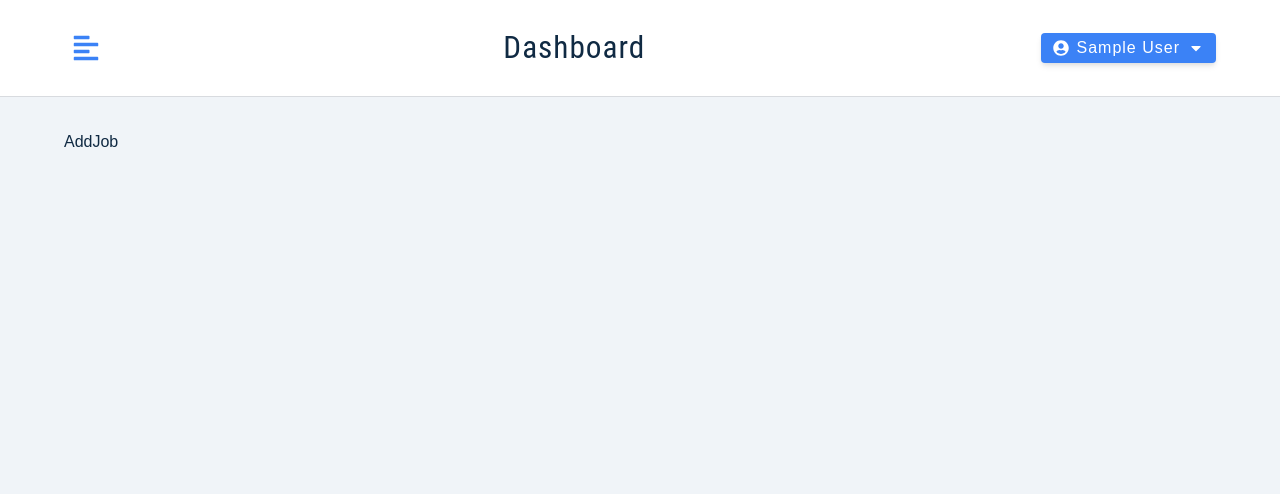
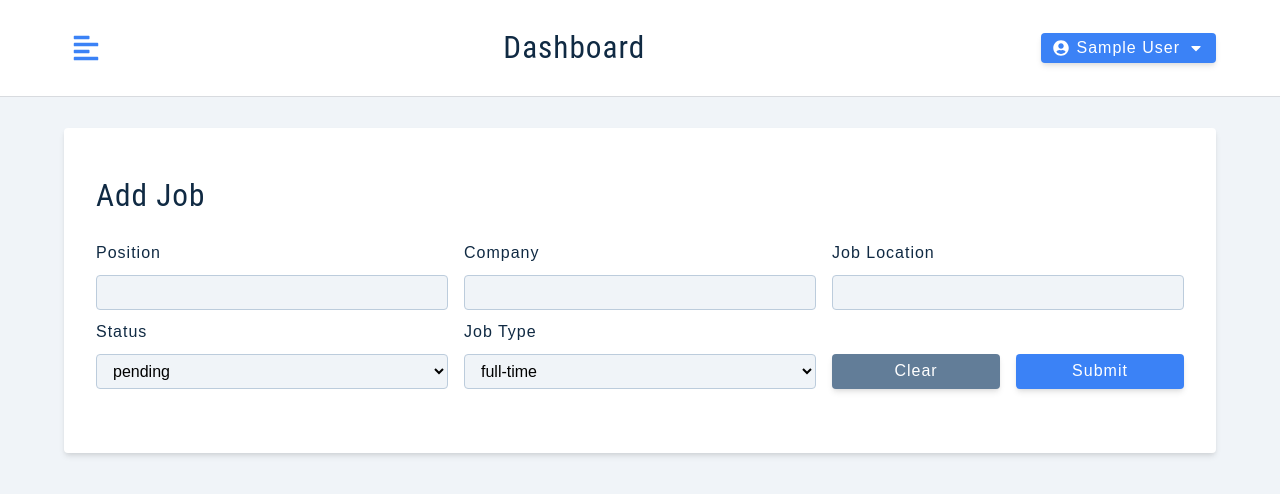
Before and after one commit to aljorgevi/find-job-redux, a React (Create React App) app: page /add-job in a window 1280 px wide. Shown: the top 494 px of the page. Built offline with nearby package versions, Linux system fonts and the light colour scheme; sample sign-in values are in the browser's storage.

Commit message:
add addJob page

```diff
--- /dev/null
+++ b/src/components/FormRowSelect.js
@@ -0,0 +1,19 @@
+const FormRowSelect = ({ labelText, name, value, handleChange, list }) => {
+	return (
+		<div className='form-row'>
+			<label htmlFor={name} className='form-label'>
+				{labelText || name}
+			</label>
+			<select name={name} id={name} value={value} onChange={handleChange} className='form-select'>
+				{list.map((itemValue, index) => {
+					return (
+						<option key={index} value={itemValue}>
+							{itemValue}
+						</option>
+					);
+				})}
+			</select>
+		</div>
+	);
+};
+export default FormRowSelect;
--- a/src/components/index.js
+++ b/src/components/index.js
@@ -1,7 +1,7 @@
 import BigSidebar from './BigSidebar';
 // import ChartsContainer from './ChartsContainer';
 import FormRow from './FormRow';
-// import FormRowSelect from './FormRowSelect';
+import FormRowSelect from './FormRowSelect';
 // import JobsContainer from './JobsContainer';
 import Logo from './Logo';
 import Navbar from './Navbar';
@@ -14,8 +14,8 @@ export {
 	FormRow,
 	Navbar,
 	SmallSidebar,
-	BigSidebar
-	// FormRowSelect,
+	BigSidebar,
+	FormRowSelect
 	// JobsContainer,
 	// SearchContainer,
 	// StatsContainer,
--- a/src/pages/dashboard/AddJob.js
+++ b/src/pages/dashboard/AddJob.js
@@ -1,7 +1,114 @@
-import React from 'react';
+import { useEffect } from 'react';
+import { useSelector, useDispatch } from 'react-redux';
+import { toast } from 'react-toastify';
+import { FormRow, FormRowSelect } from '../../components';
+import { handleChange, clearValues, createJob, editJob } from '../../redux/features/job/jobSlice';
+import Wrapper from '../../assets/wrappers/DashboardFormPage';
 
 const AddJob = () => {
-	return <div>AddJob</div>;
+	const {
+		isLoading,
+		position,
+		company,
+		jobLocation,
+		jobType,
+		jobTypeOptions,
+		status,
+		statusOptions,
+		isEditing,
+		editJobId
+	} = useSelector(store => store.job);
+	const { user } = useSelector(store => store.user);
+	const dispatch = useDispatch();
+	const handleSubmit = e => {
+		e.preventDefault();
+
+		if (!position || !company || !jobLocation) {
+			toast.error('Please fill out all fields');
+			return;
+		}
+		if (isEditing) {
+			dispatch(
+				editJob({
+					jobId: editJobId,
+					job: { position, company, jobLocation, jobType, status }
+				})
+			);
+			return;
+		}
+		dispatch(createJob({ position, company, jobLocation, jobType, status }));
+	};
+
+	const handleJobInput = event => {
+		const name = event.target.name;
+		const value = event.target.value;
+
+		dispatch(handleChange({ name, value }));
+	};
+
+	useEffect(() => {
+		if (!isEditing) {
+			dispatch(
+				handleChange({
+					name: 'jobLocation',
+					value: user.location
+				})
+			);
+		}
+	}, [dispatch]);
+
+	return (
+		<Wrapper>
+			<form className='form'>
+				<h3>{isEditing ? 'edit job' : 'add job'}</h3>
+				<div className='form-center'>
+					{/* position */}
+					<FormRow type='text' name='position' value={position} handleChange={handleJobInput} />
+					{/* company */}
+					<FormRow type='text' name='company' value={company} handleChange={handleJobInput} />
+					{/* jobLocation */}
+					<FormRow
+						type='text'
+						name='jobLocation'
+						labelText='job location'
+						value={jobLocation}
+						handleChange={handleJobInput}
+					/>
+					{/* status */}
+					<FormRowSelect
+						name='status'
+						value={status}
+						handleChange={handleJobInput}
+						list={statusOptions}
+					/>
+					{/* job type*/}
+					<FormRowSelect
+						name='jobType'
+						labelText='job type'
+						value={jobType}
+						handleChange={handleJobInput}
+						list={jobTypeOptions}
+					/>
+					<div className='btn-container'>
+						<button
+							type='button'
+							className='btn btn-block clear-btn'
+							onClick={() => dispatch(clearValues())}
+						>
+							clear
+						</button>
+						<button
+							type='submit'
+							className='btn btn-block submit-btn'
+							onClick={handleSubmit}
+							disabled={isLoading}
+						>
+							submit
+						</button>
+					</div>
+				</div>
+			</form>
+		</Wrapper>
+	);
 };
-
 export default AddJob;
--- /dev/null
+++ b/src/redux/features/job/jobSlice.js
@@ -0,0 +1,80 @@
+import { createSlice, createAsyncThunk } from '@reduxjs/toolkit';
+import { toast } from 'react-toastify';
+import { getUserFromLocalStorage } from '../../../utils/localStorage';
+import {
+	createJobThunk,
+	// deleteJobThunk,
+	editJobThunk
+} from './jobThunk';
+
+const initialState = {
+	isLoading: false,
+	position: '',
+	company: '',
+	jobLocation: '',
+	jobTypeOptions: ['full-time', 'part-time', 'remote', 'internship'],
+	jobType: 'full-time',
+	statusOptions: ['interview', 'declined', 'pending'],
+	status: 'pending',
+	isEditing: false,
+	editJobId: ''
+};
+
+export const createJob = createAsyncThunk('job/createJob', createJobThunk);
+
+// export const deleteJob = createAsyncThunk('job/deleteJob', deleteJobThunk);
+
+export const editJob = createAsyncThunk('job/editJob', editJobThunk);
+
+const jobSlice = createSlice({
+	name: 'job',
+	initialState,
+	reducers: {
+		handleChange: (state, { payload: { name, value } }) => {
+			state[name] = value;
+		},
+		clearValues: () => {
+			return {
+				...initialState,
+				jobLocation: getUserFromLocalStorage()?.location || ''
+			};
+		},
+		setEditJob: (state, { payload }) => {
+			return { ...state, isEditing: true, ...payload };
+		}
+	},
+	extraReducers: {
+		[createJob.pending]: state => {
+			state.isLoading = true;
+		},
+		[createJob.fulfilled]: state => {
+			state.isLoading = false;
+			toast.success('Job Created');
+		},
+		[createJob.rejected]: (state, { payload }) => {
+			state.isLoading = false;
+			toast.error(payload);
+		},
+		// [deleteJob.fulfilled]: (state, { payload }) => {
+		// 	toast.success(payload);
+		// },
+		// [deleteJob.rejected]: (state, { payload }) => {
+		// 	toast.error(payload);
+		// },
+		[editJob.pending]: state => {
+			state.isLoading = true;
+		},
+		[editJob.fulfilled]: state => {
+			state.isLoading = false;
+			toast.success('Job Modified...');
+		},
+		[editJob.rejected]: (state, { payload }) => {
+			state.isLoading = false;
+			toast.error(payload);
+		}
+	}
+});
+
+export const { handleChange, clearValues, setEditJob } = jobSlice.actions;
+
+export default jobSlice.reducer;
--- /dev/null
+++ b/src/redux/features/job/jobThunk.js
@@ -0,0 +1,35 @@
+// import { showLoading, hideLoading, getAllJobs } from '../allJobs/allJobsSlice';
+import { customFetch, checkForUnauthorizedResponse } from '../../../utils/axios';
+import { clearValues } from './jobSlice';
+
+export const createJobThunk = async (job, thunkAPI) => {
+	try {
+		const resp = await customFetch.post('/jobs', job);
+		thunkAPI.dispatch(clearValues());
+		return resp.data.msg;
+	} catch (error) {
+		return checkForUnauthorizedResponse(error, thunkAPI);
+	}
+};
+
+// export const deleteJobThunk = async (jobId, thunkAPI) => {
+// 	thunkAPI.dispatch(showLoading());
+// 	try {
+// 		const resp = await customFetch.delete(`/jobs/${jobId}`);
+// 		thunkAPI.dispatch(getAllJobs());
+// 		return resp.data.msg;
+// 	} catch (error) {
+// 		thunkAPI.dispatch(hideLoading());
+// 		return checkForUnauthorizedResponse(error, thunkAPI);
+// 	}
+// };
+
+export const editJobThunk = async ({ jobId, job }, thunkAPI) => {
+	try {
+		const resp = await customFetch.patch(`/jobs/${jobId}`, job);
+		thunkAPI.dispatch(clearValues());
+		return resp.data;
+	} catch (error) {
+		return checkForUnauthorizedResponse(error, thunkAPI);
+	}
+};
--- a/src/store.js
+++ b/src/store.js
@@ -1,12 +1,12 @@
 import { configureStore } from '@reduxjs/toolkit';
-// import jobSlice from './features/job/jobSlice';
+import jobSlice from './redux/features/job/jobSlice';
 import userSlice from './redux/features/user/userSlice';
 // import allJobsSlice from './features/allJobs/allJobsSlice';
 
 export const store = configureStore({
 	reducer: {
-		user: userSlice
-		// job: jobSlice,
+		user: userSlice,
+		job: jobSlice
 		// allJobs: allJobsSlice,
 	}
 });
```
